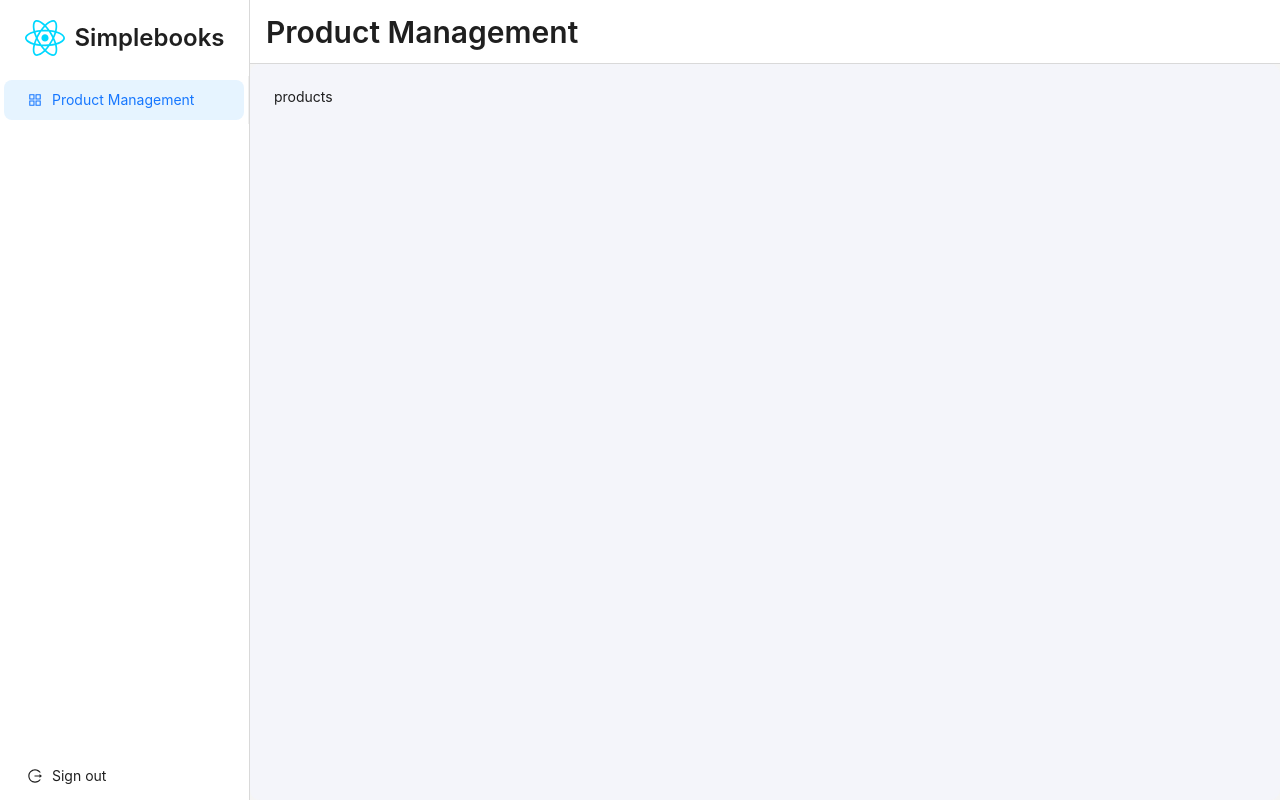
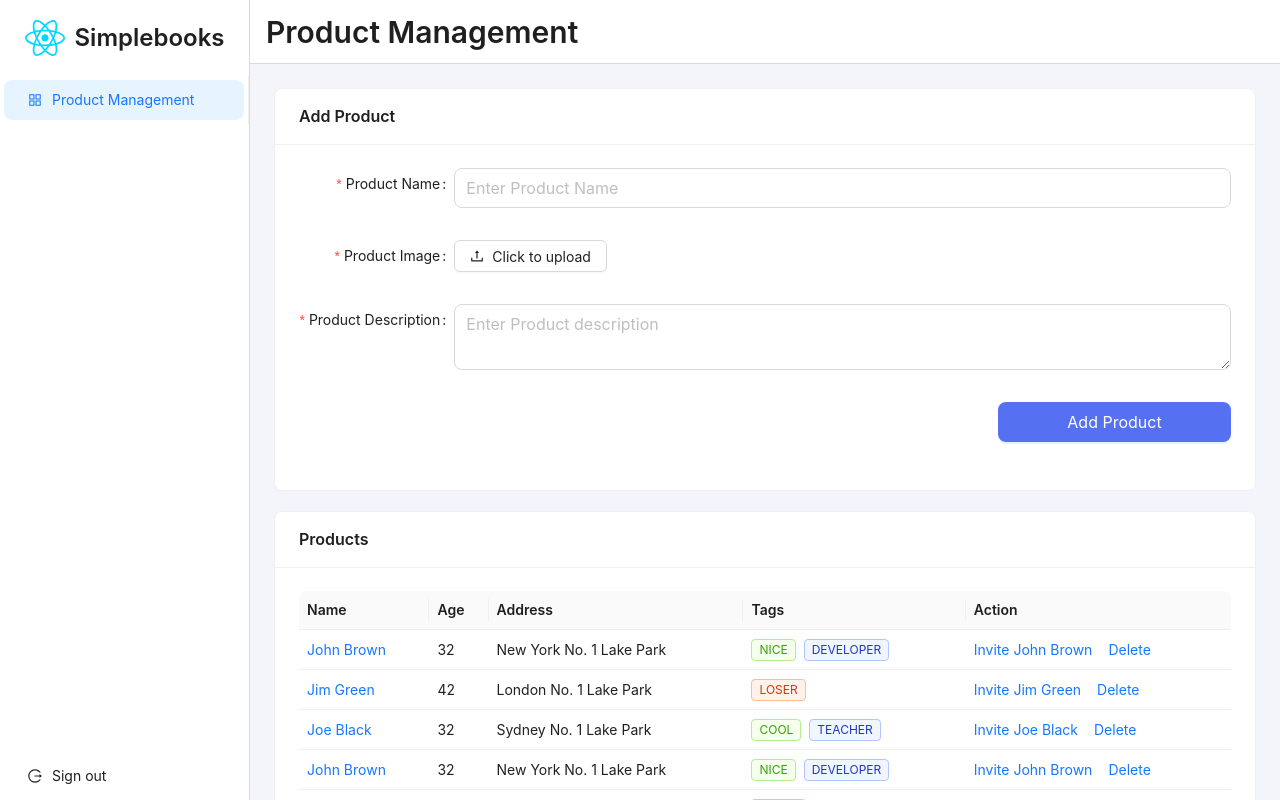
Before and after one commit to ShanManage/simplebook-assignment-frontend, a React (Vite) app: page / in a window 1280 px wide. Both pictures are taken after typing "name@example.com", "Sample123" into the empty fields and a click on the button "Login". Built offline with nearby package versions, Linux system fonts and the light colour scheme.

Commit message:
init product management ui implement

```diff
--- a/src/components/AppPagination/AppPagination.tsx
+++ /dev/null
@@ -1,39 +0,0 @@
-import React from 'react'
-import type { PaginationProps } from 'antd'
-import { Pagination } from 'antd'
-import { ArrowRightOutlined, ArrowLeftOutlined } from '@ant-design/icons'
-
-const itemRender: PaginationProps['itemRender'] = (_, type, originalElement) => {
-  if (type === 'prev') {
-    return <a>< ArrowLeftOutlined /> Previous</a>
-  }
-  if (type === 'next') {
-    return <a>Next <ArrowRightOutlined /> </a>
-  }
-  return originalElement
-}
-
-const AppPagination: React.FC<{
-  page: number
-  pageSize: number
-  total: number
-  handleChangePage: (page: number, pageSize: number) => void
-  onShowSizeChange: (current: number, newPageSize: number) => void
-}> = ({
-  page,
-  pageSize,
-  total,
-  handleChangePage,
-  onShowSizeChange
-}) =>
-  <Pagination
-    showSizeChanger
-    onShowSizeChange={onShowSizeChange}
-    current={page}
-    pageSize={pageSize}
-    total={total}
-    itemRender={itemRender}
-    onChange={handleChangePage}
-  />
-
-export default AppPagination
--- a/src/components/index.ts
+++ b/src/components/index.ts
@@ -1,2 +1 @@
 export { default as AppLayout } from './AppLayout/AppLayout'
-export { default as AppPagination } from './AppPagination/AppPagination'
--- a/src/interfaces/index.ts
+++ b/src/interfaces/index.ts
@@ -1 +1,3 @@
 export * from './auth'
+export * from './products'
+export * from './products'
--- /dev/null
+++ b/src/interfaces/products.ts
@@ -0,0 +1,5 @@
+export interface ProductsFormFields {
+  name: string
+  description: string
+  image: File
+}
--- /dev/null
+++ b/src/interfaces/table.ts
@@ -0,0 +1,7 @@
+export interface ProductsTableDataDto {
+  key: string;
+  name: string;
+  age: number;
+  address: string;
+  tags: string[];
+}
--- a/src/pages/ProductManagement/ProductManagement.tsx
+++ b/src/pages/ProductManagement/ProductManagement.tsx
@@ -1,9 +1,161 @@
+import {
+  Button,
+  Card,
+  Form,
+  Input,
+  Space,
+  Table,
+  TableProps,
+  Tag,
+  Upload,
+} from "antd"
+import { ProductsFormFields } from "../../interfaces"
+import { UploadOutlined } from '@ant-design/icons';
+import { ProductsTableDataDto } from "../../interfaces/table";
+import { TESTING_SUMMARY_DUMMY_DATA } from "../../utils/constants";
+
+const columns: TableProps<ProductsTableDataDto>['columns'] = [
+  {
+    title: 'Name',
+    dataIndex: 'name',
+    key: 'name',
+    render: (text) => <a>{text}</a>,
+  },
+  {
+    title: 'Age',
+    dataIndex: 'age',
+    key: 'age',
+  },
+  {
+    title: 'Address',
+    dataIndex: 'address',
+    key: 'address',
+  },
+  {
+    title: 'Tags',
+    key: 'tags',
+    dataIndex: 'tags',
+    render: (_, { tags }) => (
+      <>
+        {tags.map((tag) => {
+          let color = tag.length > 5 ? 'geekblue' : 'green';
+          if (tag === 'loser') {
+            color = 'volcano';
+          }
+          return (
+            <Tag color={color} key={tag}>
+              {tag.toUpperCase()}
+            </Tag>
+          );
+        })}
+      </>
+    ),
+  },
+  {
+    title: 'Action',
+    key: 'action',
+    render: (_, record) => (
+      <Space size="middle">
+        <a>Invite {record.name}</a>
+        <a>Delete</a>
+      </Space>
+    ),
+  },
+];
 
 const ProductManagement = () => {
+  const onFinish = (values: ProductsFormFields) => {
+    console.log(values)
+  }
+  // eslint-disable-next-line @typescript-eslint/no-explicit-any
+  const normFile = (e: any) => {
+    console.log('Upload event:', e);
+    if (Array.isArray(e)) {
+      return e;
+    }
+    return e?.fileList;
+  };
+  const handleBeforeUpload = (file: File): boolean | string => {
+    console.log('handleBeforeUpload', file)
+    return Upload.LIST_IGNORE
+  }
   return (
-    <div>
-      products
-    </div>
+    <>
+      <Card title="Add Product" className="full-width">
+        <Form
+          onFinish={onFinish}
+          labelCol={{ span: 4 }}
+        >
+          <Space direction="vertical" className="full-width">
+            <Form.Item<ProductsFormFields>
+              name="name"
+              label="Product Name"
+              rules={[
+                { required: true, message: 'Please enter product name!' },
+              ]}
+            >
+              <Input
+                size='large'
+                placeholder='Enter Product Name'
+                // disabled={}
+              />
+            </Form.Item>
+            <Form.Item<ProductsFormFields>
+              name="image"
+              label="Product Image"
+              valuePropName="fileList"
+              getValueFromEvent={normFile}
+              rules={[
+                { required: true, message: 'Please upload product image!' },
+              ]}
+            >
+              <Upload
+                showUploadList={false}
+                beforeUpload={handleBeforeUpload}
+              >
+                <Button icon={<UploadOutlined />}>Click to upload</Button>
+              </Upload>
+            </Form.Item>
+            <Form.Item<ProductsFormFields>
+              name="description"
+              label="Product Description"
+              rules={[{ required: true, message: 'Please enter product description!' }]}
+            >
+              <Input.TextArea
+                size='large'
+                placeholder='Enter Product description'
+                rows={2}
+                // disabled={}
+              />
+            </Form.Item>
+
+            <Form.Item wrapperCol={{ span: 6, offset: 18 }}>
+              <Button
+                type="primary"
+                size='large'
+                htmlType="submit"
+                className="full-width"
+                // loading={}
+              >
+                Add Product
+              </Button>
+            </Form.Item>
+
+          </Space>
+        </Form>
+      </Card>
+      <Card
+        title="Products"
+        style={{ width: '100%', marginTop: '20px' }}
+      >
+        <Table
+          size="small"
+          columns={columns}
+          dataSource={TESTING_SUMMARY_DUMMY_DATA}
+          pagination={{ defaultPageSize: 5, showSizeChanger: true, pageSizeOptions:[5,10,50,100] }}
+        />
+      </Card>
+    </>
   )
 }
 
--- /dev/null
+++ b/src/utils/constants/data.ts
@@ -0,0 +1,81 @@
+import { ProductsTableDataDto } from "../../interfaces/table";
+
+export const TESTING_SUMMARY_DUMMY_DATA: ProductsTableDataDto[] = [
+  {
+    key: '1',
+    name: 'John Brown',
+    age: 32,
+    address: 'New York No. 1 Lake Park',
+    tags: ['nice', 'developer'],
+  },
+  {
+    key: '2',
+    name: 'Jim Green',
+    age: 42,
+    address: 'London No. 1 Lake Park',
+    tags: ['loser'],
+  },
+  {
+    key: '3',
+    name: 'Joe Black',
+    age: 32,
+    address: 'Sydney No. 1 Lake Park',
+    tags: ['cool', 'teacher'],
+  },
+  {
+    key: '4',
+    name: 'John Brown',
+    age: 32,
+    address: 'New York No. 1 Lake Park',
+    tags: ['nice', 'developer'],
+  },
+  {
+    key: '5',
+    name: 'Jim Green',
+    age: 42,
+    address: 'London No. 1 Lake Park',
+    tags: ['loser'],
+  },
+  {
+    key: '6',
+    name: 'Joe Black',
+    age: 32,
+    address: 'Sydney No. 1 Lake Park',
+    tags: ['cool', 'teacher'],
+  },
+  {
+    key: '7',
+    name: 'Jim Green',
+    age: 42,
+    address: 'London No. 1 Lake Park',
+    tags: ['loser'],
+  },
+  {
+    key: '8',
+    name: 'Joe Black',
+    age: 32,
+    address: 'Sydney No. 1 Lake Park',
+    tags: ['cool', 'teacher'],
+  },
+  {
+    key: '9',
+    name: 'John Brown',
+    age: 32,
+    address: 'New York No. 1 Lake Park',
+    tags: ['nice', 'developer'],
+  },
+  {
+    key: '10',
+    name: 'Jim Green',
+    age: 42,
+    address: 'London No. 1 Lake Park',
+    tags: ['loser'],
+  },
+  {
+    key: '11',
+    name: 'Joe Black',
+    age: 32,
+    address: 'Sydney No. 1 Lake Park',
+    tags: ['cool', 'teacher'],
+  },
+];
--- a/src/utils/constants/index.ts
+++ b/src/utils/constants/index.ts
@@ -1 +1,2 @@
 export * from './routes'
+export * from './data'
```
